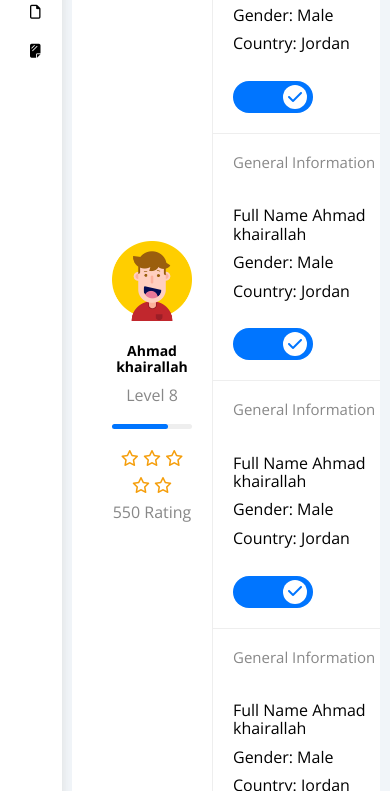
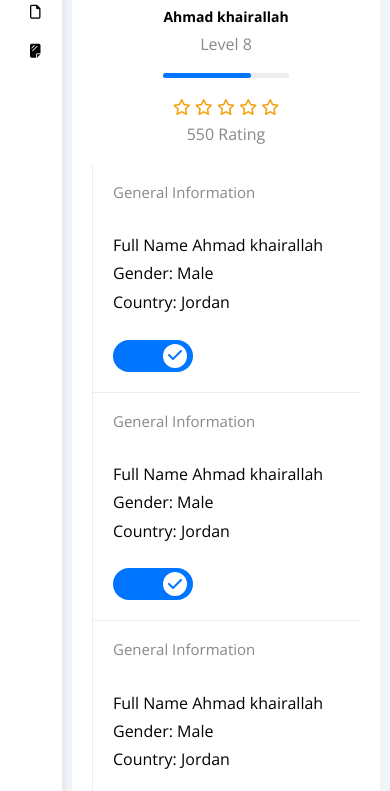
Before and after one commit to ahmadkhairallah/Creative-Dashboard, a plain HTML site: page profile.html in a window 390 px wide. Shown: the part 290-1081 px from the top of the page. Drawn offline with nearby package versions, Linux system fonts and the light colour scheme.

Commit message:
third commit

```diff
--- a/css/master.css
+++ b/css/master.css
@@ -1093,12 +1093,12 @@ ul {
 /* start avatr box */
 .profile-page {
   display: grid;
-  grid-template-columns: repeat(auto-fill, minmax(600px, 1fr));
+  grid-template-columns: repeat(auto-fill, minmax(800px, 1fr));
   gap: 20px;
   margin-left: 20px;
   margin-right: 20px;
 }
-@media (max-width: 767px) {
+@media (max-width: 1020px) {
   .profile-page {
     grid-template-columns: minmax(100px, 1fr);
     margin-left: 10px;
@@ -1115,6 +1115,11 @@ ul {
   display: flex;
 
   align-items: center;
+}
+@media(max-width:767px) {
+  .avatar-box {
+    flex-direction: column;
+  }
 }
 .avatar-box .left {
   padding: 20px;
```
